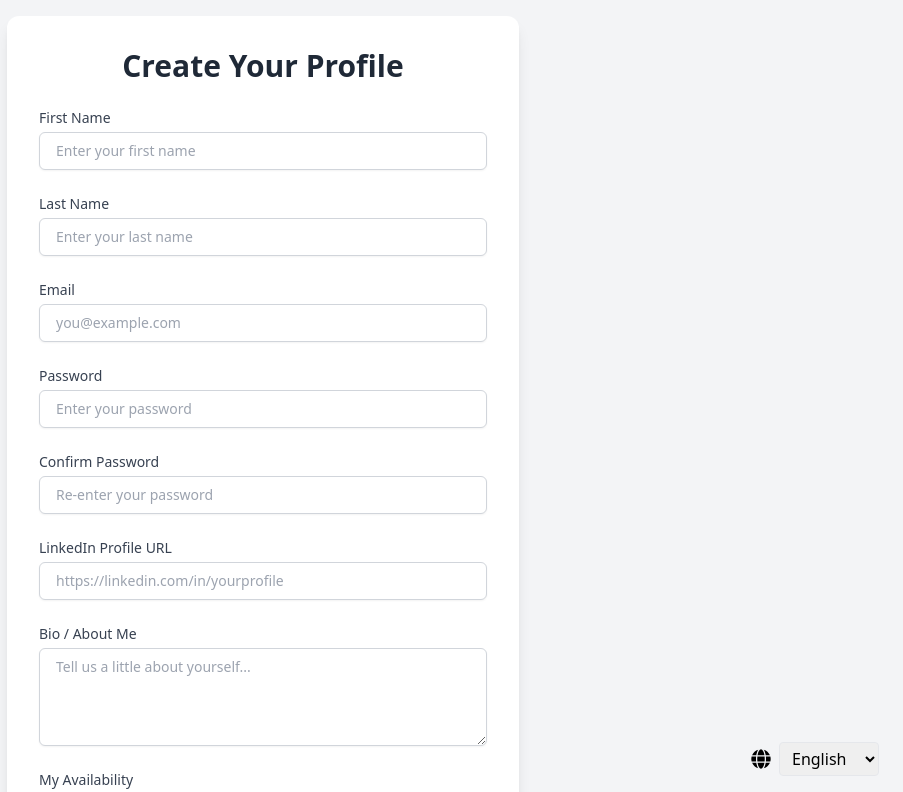
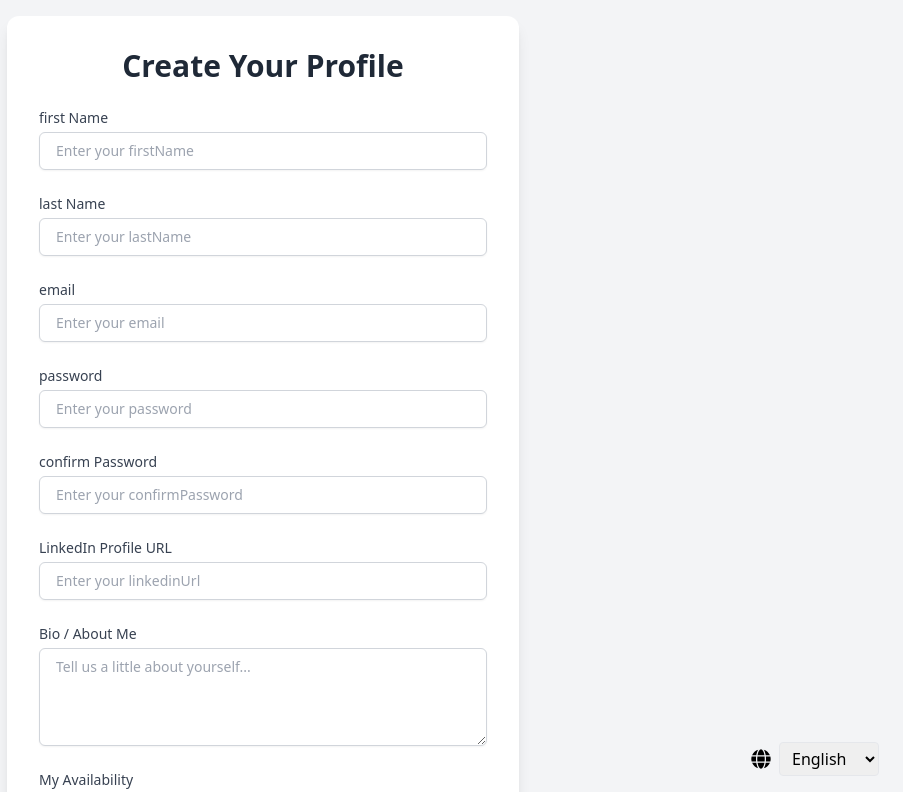
Before and after one commit to Fuad-Jamal/Diaspire, a React (Vite) app in the folder project/: page /profile in a window 1280 px wide. Shown: the top 792 px of the page, without its empty margins (377-1280 px from the left). Built offline with nearby package versions, Linux system fonts and the light colour scheme.

Commit message:
solving message issues

```diff
--- a/project/src/components/mentor-request.jsx
+++ b/project/src/components/mentor-request.jsx
@@ -64,8 +64,10 @@ await setDoc(doc(db, "connections", connectionId), {
   mentorId,
   menteeId,
   menteeEmail,
+  status: "pending",
   createdAt: new Date()
 });
+
 
 
 
--- a/project/src/pages/mentorHomepage.jsx
+++ b/project/src/pages/mentorHomepage.jsx
@@ -13,6 +13,7 @@ import {
   doc,
   getDoc
 } from "firebase/firestore";
+
 
 export default function MentorWithMentees() {
   const [mentees, setMentees] = useState([]);
--- a/project/src/pages/mprofile.jsx
+++ b/project/src/pages/mprofile.jsx
@@ -1,10 +1,8 @@
 import React, { useState } from 'react';
-import { doc, setDoc, getDoc } from "firebase/firestore";
+import { doc, setDoc, getDoc, Timestamp } from "firebase/firestore";
 import { useNavigate } from "react-router-dom";
 import { db } from "../firebase";
-import { collection, Timestamp } from "firebase/firestore";
 import { getAuth } from "firebase/auth";
-
 
 const CreateMenteeProfileForm = () => {
   const [formData, setFormData] = useState({
@@ -18,32 +16,43 @@ const CreateMenteeProfileForm = () => {
   });
 
   const [status, setStatus] = useState({ message: '', type: '' });
+  const [loading, setLoading] = useState(false);
   const navigate = useNavigate();
 
   const handleChange = (e) => {
     const { name, value } = e.target;
-    setFormData(prevData => ({ ...prevData, [name]: value }));
+    setFormData(prev => ({ ...prev, [name]: value }));
   };
 
   const handleSubmit = async (e) => {
     e.preventDefault();
+    setLoading(true);
     setStatus({ message: '', type: '' });
 
-    if (formData.password !== formData.confirmPassword) {
-      setStatus({ message: 'Passwords do not match. Please try again.', type: 'error' });
+    const {
+      firstName, lastName, email, password, confirmPassword,
+      mentorshipGoals, skillsToLearn
+    } = formData;
+
+    if (password !== confirmPassword) {
+      setStatus({ message: 'Passwords do not match.', type: 'error' });
+      setLoading(false);
       return;
     }
 
-    if (!formData.firstName || !formData.lastName || !formData.email || !formData.password || !formData.confirmPassword || !formData.mentorshipGoals) {
+    if (!firstName || !lastName || !email || !password || !confirmPassword || !mentorshipGoals) {
       setStatus({ message: 'All fields are required.', type: 'error' });
+      setLoading(false);
       return;
     }
 
     const capitalize = str =>
-      str.trim().split(' ').map(word => word.charAt(0).toUpperCase() + word.slice(1).toLowerCase()).join(' ');
+      str.trim().split(' ').map(word =>
+        word.charAt(0).toUpperCase() + word.slice(1).toLowerCase()
+      ).join(' ');
 
-    const formattedFirstName = capitalize(formData.firstName);
-    const formattedLastName = capitalize(formData.lastName);
+    const formattedFirstName = capitalize(firstName);
+    const formattedLastName = capitalize(lastName);
     const fullName = `${formattedFirstName} ${formattedLastName}`;
 
     const auth = getAuth();
@@ -51,48 +60,52 @@ const CreateMenteeProfileForm = () => {
 
     if (!user) {
       setStatus({ message: 'You must be signed in to create a profile.', type: 'error' });
+      setLoading(false);
       return;
     }
 
     localStorage.setItem("menteeId", user.uid);
     localStorage.setItem("menteeFullName", fullName);
     localStorage.setItem("menteeFirstName", formattedFirstName);
-    localStorage.setItem("menteeEmail", formData.email);
-    localStorage.setItem("menteeGoals", formData.mentorshipGoals);
-    localStorage.setItem("menteeSkills", formData.skillsToLearn);
+    localStorage.setItem("menteeEmail", email);
+    localStorage.setItem("menteeGoals", mentorshipGoals);
+    localStorage.setItem("menteeSkills", skillsToLearn);
 
     try {
-      const existingProfileRef = doc(db, "mentees", user.uid);
-const existingProfileSnap = await getDoc(existingProfileRef);
+      const profileRef = doc(db, "mentees", user.uid);
+      const profileSnap = await getDoc(profileRef);
 
-if (existingProfileSnap.exists()) {
+      if (profileSnap.exists()) {
         setStatus({ message: 'Profile already exists. Redirecting to dashboard...', type: 'success' });
-  setTimeout(() => {
-    navigate("/dashboard");
-  }, 2000);
+        setTimeout(() => navigate("/dashboard"), 2000);
         return;
       }
-      await setDoc(doc(db, "mentees", user.uid), {
+
+      await setDoc(profileRef, {
         userId: user.uid,
         name: fullName,
-  email: formData.email,
-  mentorshipGoals: formData.mentorshipGoals,
-  skillsToLearn: formData.skillsToLearn,
+        email,
+        mentorshipGoals,
+        skillsToLearn,
         createdAt: Timestamp.now()
       });
-const mentorId = localStorage.getItem("mentorId"); // or fetch it from context/auth
+
+      const mentorId = localStorage.getItem("mentorId");
       const connectionId = [mentorId, user.uid].sort().join("_");
 
       await setDoc(doc(db, "connections", connectionId), {
   mentorId,
   menteeId: user.uid,
-  menteeEmail: formData.email,
+  menteeEmail: email,
+  status: "pending",
   createdAt: Timestamp.now()
 });
+
+
       await fetch("http://localhost:5000/send-welcome-email", {
         method: "POST",
         headers: { "Content-Type": "application/json" },
-        body: JSON.stringify({ name: fullName, email: formData.email })
+        body: JSON.stringify({ name: fullName, email })
       });
 
       setStatus({ message: 'Mentee profile created successfully!', type: 'success' });
@@ -107,13 +120,13 @@ await setDoc(doc(db, "connections", connectionId), {
         skillsToLearn: '',
       });
 
-      setTimeout(() => {
-        navigate("/dashboard");
-      }, 2000);
+      setTimeout(() => navigate("/dashboard"), 2000);
     } catch (error) {
       console.error("Error saving mentee:", error);
       setStatus({ message: 'Something went wrong. Please try again.', type: 'error' });
     }
+
+    setLoading(false);
   };
 
   return (
@@ -122,76 +135,32 @@ await setDoc(doc(db, "connections", connectionId), {
         <h2 className="text-3xl font-bold text-gray-800 text-center mb-6">Create Your Mentee Profile</h2>
 
         {status.message && (
-          <div className={`mb-4 px-4 py-3 rounded-md text-center ${status.type === 'success' ? 'bg-green-100 border border-green-400 text-green-700' : 'bg-red-100 border border-red-400 text-red-700'}`}>
-            <span className="block sm:inline">{status.message}</span>
+          <div className={`mb-4 px-4 py-3 rounded-md text-center ${
+            status.type === 'success'
+              ? 'bg-green-100 border border-green-400 text-green-700'
+              : 'bg-red-100 border border-red-400 text-red-700'
+          }`}>
+            <span>{status.message}</span>
           </div>
         )}
 
         <form onSubmit={handleSubmit} className="space-y-6">
-          <div>
-            <label htmlFor="firstName" className="block text-sm font-medium text-gray-700">First Name</label>
+          {["firstName", "lastName", "email", "password", "confirmPassword"].map(field => (
+            <div key={field}>
+              <label htmlFor={field} className="block text-sm font-medium text-gray-700">
+                {field === "confirmPassword" ? "Confirm Password" : field.replace(/([A-Z])/g, ' $1')}
+              </label>
               <input
-              type="text"
-              id="firstName"
-              name="firstName"
-              value={formData.firstName}
+                type={field.includes("password") ? "password" : field === "email" ? "email" : "text"}
+                id={field}
+                name={field}
+                value={formData[field]}
                 onChange={handleChange}
                 required
                 className="mt-1 block w-full px-4 py-2 border rounded-md shadow-sm"
               />
             </div>
-
-          <div>
-            <label htmlFor="lastName" className="block text-sm font-medium text-gray-700">Last Name</label>
-            <input
-              type="text"
-              id="lastName"
-              name="lastName"
-              value={formData.lastName}
-              onChange={handleChange}
-              required
-              className="mt-1 block w-full px-4 py-2 border rounded-md shadow-sm"
-            />
-          </div>
-
-          <div>
-            <label htmlFor="email" className="block text-sm font-medium text-gray-700">Email</label>
-            <input
-              type="email"
-              id="email"
-              name="email"
-              value={formData.email}
-              onChange={handleChange}
-              required
-              className="mt-1 block w-full px-4 py-2 border rounded-md shadow-sm"
-            />
-          </div>
-
-          <div>
-            <label htmlFor="password" className="block text-sm font-medium text-gray-700">Password</label>
-            <input
-              type="password"
-              id="password"
-              name="password"
-              value={formData.password}
-              onChange={handleChange}
-              required
-              className="mt-1 block w-full px-4 py-2 border rounded-md shadow-sm"
-            />
-          </div>
-
-          <div>
-            <label htmlFor="confirmPassword" className="block text-sm font-medium text-gray-700">Confirm Password</label>
-            <input
-              type="password"
-              id="confirmPassword"
-              name="confirmPassword"
-              value={formData.confirmPassword}
-              onChange={handleChange}
-              required
-              className="mt-1 block w-full px-4 py-2 border rounded-md shadow-sm"
-            />
-          </div>
+          ))}
 
           <div>
             <label htmlFor="mentorshipGoals" className="block text-sm font-medium text-gray-700">Mentorship Goals</label>
@@ -221,9 +190,12 @@ await setDoc(doc(db, "connections", connectionId), {
           <div>
             <button
               type="submit"
-              className="w-full py-3 px-4 bg-green-600 text-white rounded-md hover:bg-green-700 transition"
+              disabled={loading}
+              className={`w-full py-3 px-4 text-white rounded-md transition ${
+                loading ? 'bg-green-300 cursor-not-allowed' : 'bg-green-600 hover:bg-green-700'
+              }`}
             >
-              Create Mentee Profile
+              {loading ? 'Creating...' : 'Create Mentee Profile'}
             </button>
           </div>
         </form>
--- a/project/src/pages/profile.jsx
+++ b/project/src/pages/profile.jsx
@@ -1,17 +1,10 @@
 import React, { useState } from 'react';
 import { useNavigate } from 'react-router-dom';
-import {db} from "../firebase"
-import { collection, addDoc } from "firebase/firestore"
-import { auth } from "../firebase";
+import { db, auth } from "../firebase";
 import { doc, setDoc } from "firebase/firestore";
 
-
 const CreatePasswordForm = () => {
-
   const [loading, setLoading] = useState(false);
-  const user = auth.currentUser;
-
-
   const [formData, setFormData] = useState({
     firstName: '',
     lastName: '',
@@ -20,66 +13,57 @@ const CreatePasswordForm = () => {
     confirmPassword: '',
     linkedinUrl: '',
     bio: '',
-    schedule: ''
+    schedule: '',
+    imgFile: null
   });
 
-
-  const [status, setStatus] = useState({
-    message: '',
-    type: '',
-  });
-
+  const [status, setStatus] = useState({ message: '', type: '' });
+  const navigate = useNavigate();
 
   const handleChange = (e) => {
     const { name, value } = e.target;
-    setFormData(prevData => ({
-      ...prevData,
-      [name]: value,
-    }));
+    setFormData(prev => ({ ...prev, [name]: value }));
   };
 
   const handleFileChange = (e) => {
-    if (e.target.files && e.target.files[0]) {
-      setFormData((prev) => ({ ...prev, imgFile: e.target.files[0] }));
+    if (e.target.files?.[0]) {
+      setFormData(prev => ({ ...prev, imgFile: e.target.files[0] }));
     }
   };
-
-  const navigate = useNavigate();
 
   const handleSubmit = async (e) => {
     e.preventDefault();
     setLoading(true);
     setStatus({ message: '', type: '' });
 
-  if (formData.password !== formData.confirmPassword) {
-    setStatus({ message: 'Passwords do not match. Please try again.', type: 'error' });
+    const { firstName, lastName, email, password, confirmPassword, linkedinUrl, bio } = formData;
+
+    if (password !== confirmPassword) {
+      setStatus({ message: 'Passwords do not match.', type: 'error' });
       setLoading(false);
       return;
     }
 
-  if (!formData.firstName || !formData.lastName || !formData.email || !formData.password || !formData.confirmPassword) {
-    setStatus({ message: 'Name, email, and password are required fields.', type: 'error' });
+    if (!firstName || !lastName || !email || !password || !confirmPassword) {
+      setStatus({ message: 'Name, email, and password are required.', type: 'error' });
       setLoading(false);
       return;
     }
 
-  if (!formData.linkedinUrl || !formData.bio) {
-    setStatus({ message: 'Please provide your LinkedIn and a short bio.', type: 'error' });
+    if (!linkedinUrl || !bio) {
+      setStatus({ message: 'LinkedIn and bio are required.', type: 'error' });
       setLoading(false);
       return;
     }
 
     const capitalize = str =>
-    str
-      .trim()
-      .split(' ')
-      .map(word => word.charAt(0).toUpperCase() + word.slice(1).toLowerCase())
-      .join(' ');
+      str.trim().split(' ').map(word =>
+        word.charAt(0).toUpperCase() + word.slice(1).toLowerCase()
+      ).join(' ');
 
-  const formattedFirstName = capitalize(formData.firstName);
-  const formattedLastName = capitalize(formData.lastName);
+    const formattedFirstName = capitalize(firstName);
+    const formattedLastName = capitalize(lastName);
     const fullName = `${formattedFirstName} ${formattedLastName}`;
-
     const user = auth.currentUser;
 
     if (!user) {
@@ -91,8 +75,8 @@ const CreatePasswordForm = () => {
     localStorage.setItem("userName", fullName);
     localStorage.setItem("userFirstName", formattedFirstName);
     localStorage.setItem("userEmail", user.email);
-  localStorage.setItem("userLinkedIn", formData.linkedinUrl);
-  localStorage.setItem("userBio", formData.bio);
+    localStorage.setItem("userLinkedIn", linkedinUrl);
+    localStorage.setItem("userBio", bio);
     localStorage.setItem("mentorId", user.uid);
     localStorage.setItem("userRole", "professional");
 
@@ -100,13 +84,13 @@ const CreatePasswordForm = () => {
       await setDoc(doc(db, "mentors", user.uid), {
         name: fullName,
         email: user.email,
-      linkedinUrl: formData.linkedinUrl,
-      bio: formData.bio,
-      img: formData.imgUrl || "/default-avatar.png",
+        linkedinUrl,
+        bio,
+        img: "/default-avatar.png", // You can replace this with uploaded image logic later
         title: "Mentor",
         category: "General",
         socials: {
-        linkedin: formData.linkedinUrl || "",
+          linkedin: linkedinUrl,
           twitter: "",
           instagram: "",
           github: "",
@@ -130,126 +114,53 @@ const CreatePasswordForm = () => {
         confirmPassword: '',
         linkedinUrl: '',
         bio: '',
-      schedule: ''
+        schedule: '',
+        imgFile: null
       });
 
-    setTimeout(() => {
-      navigate("/mentor-dashboard");
-    }, 2000);
+      setTimeout(() => navigate("/mentor-dashboard"), 2000);
     } catch (error) {
-    console.error("Error:", error);
+      console.error("Error creating profile:", error);
       setStatus({ message: 'Something went wrong. Please try again.', type: 'error' });
-    setLoading(false);
     }
 
     setLoading(false);
   };
-
-
 
   return (
     <div className="flex items-center justify-center min-h-screen bg-gray-100 p-4">
       <div className="w-full max-w-lg p-8 bg-white rounded-xl shadow-lg">
         <h2 className="text-3xl font-bold text-gray-800 text-center mb-6">Create Your Profile</h2>
 
-        {/* Conditional rendering for status messages */}
         {status.message && (
-          <div className={`mb-4 px-4 py-3 rounded-md text-center ${status.type === 'success' ? 'bg-green-100 border border-green-400 text-green-700' : 'bg-red-100 border border-red-400 text-red-700'}`}>
-            <span className="block sm:inline">{status.message}</span>
+          <div className={`mb-4 px-4 py-3 rounded-md text-center ${
+            status.type === 'success'
+              ? 'bg-green-100 border border-green-400 text-green-700'
+              : 'bg-red-100 border border-red-400 text-red-700'
+          }`}>
+            <span>{status.message}</span>
           </div>
         )}
 
         <form onSubmit={handleSubmit} className="space-y-6">
-          {/* First Name Input */}
-          <div>
-            <label htmlFor="firstName" className="block text-sm font-medium text-gray-700">First Name</label>
+          {["firstName", "lastName", "email", "password", "confirmPassword", "linkedinUrl"].map(field => (
+            <div key={field}>
+              <label htmlFor={field} className="block text-sm font-medium text-gray-700">
+                {field === "linkedinUrl" ? "LinkedIn Profile URL" : field.replace(/([A-Z])/g, ' $1')}
+              </label>
               <input
-              type="text"
-              id="firstName"
-              name="firstName"
-              value={formData.firstName}
+                type={field.includes("password") ? "password" : field === "email" ? "email" : "text"}
+                id={field}
+                name={field}
+                value={formData[field]}
                 onChange={handleChange}
-              placeholder="Enter your first name"
+                placeholder={`Enter your ${field}`}
                 className="mt-1 block w-full px-4 py-2 border border-gray-300 rounded-md shadow-sm focus:ring-blue-500 focus:border-blue-500 sm:text-sm"
                 required
               />
             </div>
+          ))}
 
-          {/* Last Name Input */}
-          <div>
-            <label htmlFor="lastName" className="block text-sm font-medium text-gray-700">Last Name</label>
-            <input
-              type="text"
-              id="lastName"
-              name="lastName"
-              value={formData.lastName}
-              onChange={handleChange}
-              placeholder="Enter your last name"
-              className="mt-1 block w-full px-4 py-2 border border-gray-300 rounded-md shadow-sm focus:ring-blue-500 focus:border-blue-500 sm:text-sm"
-              required
-            />
-          </div>
-
-          {/* Email Input */}
-          <div>
-            <label htmlFor="email" className="block text-sm font-medium text-gray-700">Email</label>
-            <input
-              type="email"
-              id="email"
-              name="email"
-              value={formData.email}
-              onChange={handleChange}
-              placeholder="you@example.com"
-              className="mt-1 block w-full px-4 py-2 border border-gray-300 rounded-md shadow-sm focus:ring-blue-500 focus:border-blue-500 sm:text-sm"
-              required
-            />
-          </div>
-
-          {/* Password Input */}
-          <div>
-            <label htmlFor="password" className="block text-sm font-medium text-gray-700">Password</label>
-            <input
-              type="password"
-              id="password"
-              name="password"
-              value={formData.password}
-              onChange={handleChange}
-              placeholder="Enter your password"
-              className="mt-1 block w-full px-4 py-2 border border-gray-300 rounded-md shadow-sm focus:ring-blue-500 focus:border-blue-500 sm:text-sm"
-              required
-            />
-          </div>
-
-          {/* Confirm Password Input */}
-          <div>
-            <label htmlFor="confirmPassword" className="block text-sm font-medium text-gray-700">Confirm Password</label>
-            <input
-              type="password"
-              id="confirmPassword"
-              name="confirmPassword"
-              value={formData.confirmPassword}
-              onChange={handleChange}
-              placeholder="Re-enter your password"
-              className="mt-1 block w-full px-4 py-2 border border-gray-300 rounded-md shadow-sm focus:ring-blue-500 focus:border-blue-500 sm:text-sm"
-              required
-            />
-          </div>
-
-          {/* LinkedIn URL Input */}
-          <div>
-            <label htmlFor="linkedinUrl" className="block text-sm font-medium text-gray-700">LinkedIn Profile URL</label>
-            <input
-              type="url"
-              id="linkedinUrl"
-              name="linkedinUrl"
-              value={formData.linkedinUrl}
-              onChange={handleChange}
-              placeholder="https://linkedin.com/in/yourprofile"
-              className="mt-1 block w-full px-4 py-2 border border-gray-300 rounded-md shadow-sm focus:ring-blue-500 focus:border-blue-500 sm:text-sm"
-            />
-          </div>
-
-          {/* Bio/About Me Textarea */}
           <div>
             <label htmlFor="bio" className="block text-sm font-medium text-gray-700">Bio / About Me</label>
             <textarea
@@ -260,6 +171,7 @@ const CreatePasswordForm = () => {
               onChange={handleChange}
               placeholder="Tell us a little about yourself..."
               className="mt-1 block w-full px-4 py-2 border border-gray-300 rounded-md shadow-sm focus:ring-blue-500 focus:border-blue-500 sm:text-sm"
+              required
             ></textarea>
           </div>
 
@@ -276,7 +188,18 @@ const CreatePasswordForm = () => {
             ></textarea>
           </div>
 
-          {/* Submit Button */}
+          <div>
+            <label htmlFor="imgFile" className="block text-sm font-medium text-gray-700">Upload Profile Image</label>
+            <input
+              type="file"
+              id="imgFile"
+              name="imgFile"
+              accept="image/*"
+              onChange={handleFileChange}
+              className="mt-1 block w-full text-sm text-gray-500"
+            />
+          </div>
+
           <div>
             <button
               type="submit"
```
Also changed, not shown: project/src/components/navbar.jsx (+35 -33 lines), project/src/pages/menteesHomepage.jsx (+6 -1 lines), project/src/pages/mentors.jsx (+6 -2 lines). Lines whose indentation alone changed are shown as unchanged.
